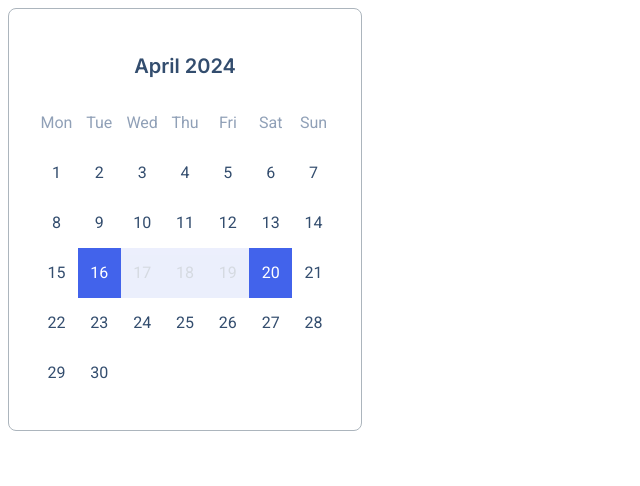
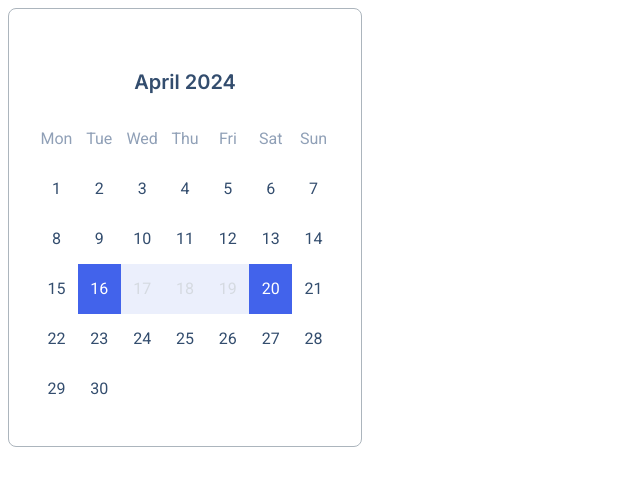
Before and after one commit to js-tasks-ru/htmlcss-20240216_akbashev-ar6, a website: page 05-lection3/03-calendar/index.html in a window 1280 px wide. Shown: the whole page, without its empty margins (0-640 px from the left). Drawn offline with Linux system fonts and the light colour scheme; files that its build step writes are made by us from their sources.

Commit message:
Исправление замечаний 2

```diff
--- a/05-lection3/03-calendar/index.html
+++ b/05-lection3/03-calendar/index.html
@@ -8,7 +8,7 @@
     </head>
     <body>
         <div class="calendar">
-            <h2 class="calendar__title">April 2024</h2>
+            <h5 class="calendar__title">April 2024</h5>
             <div class="calendar__wrapper">
                 <div class="calendar__inner">
                     <span class="calendar__item calendar__item_day">Mon</span>
```
